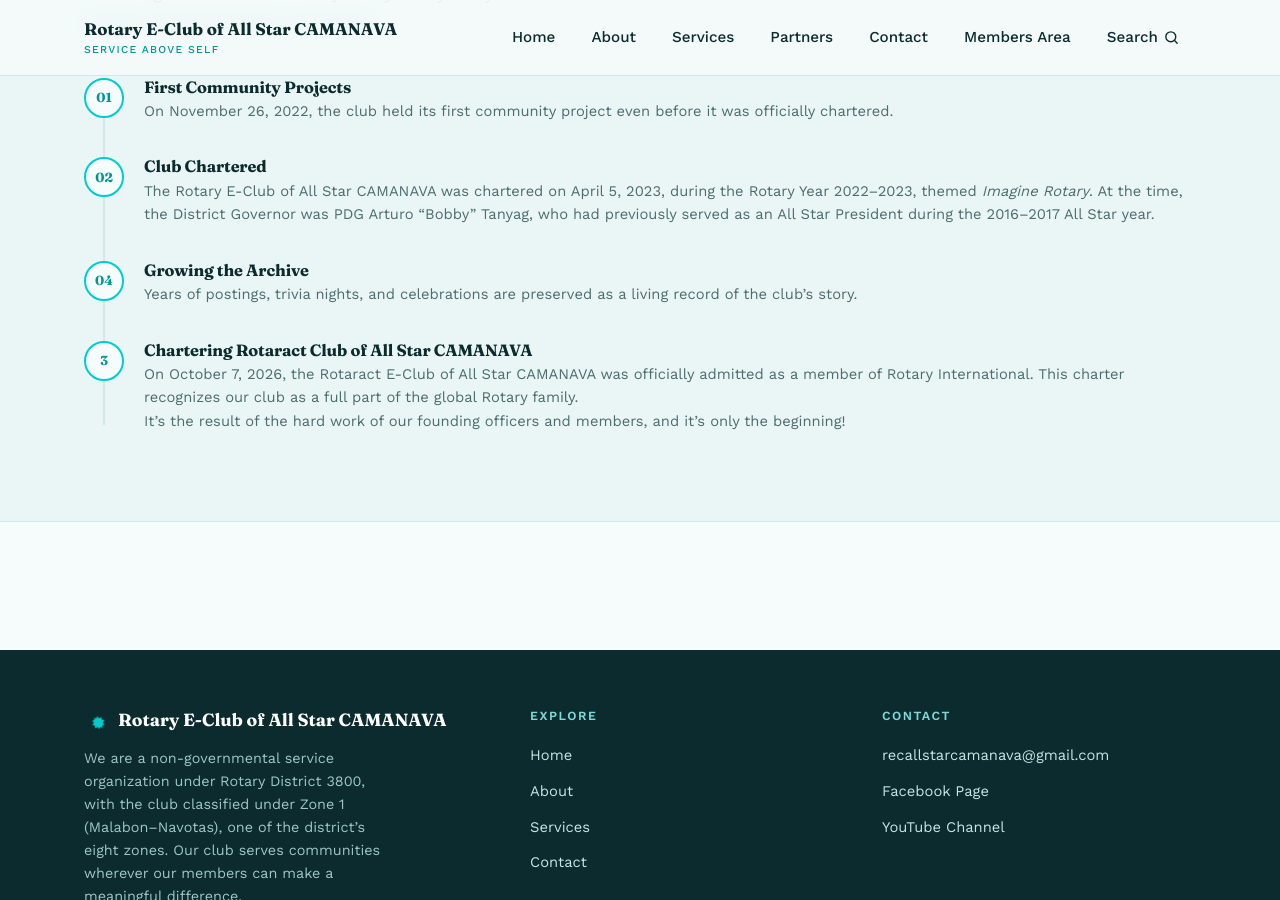
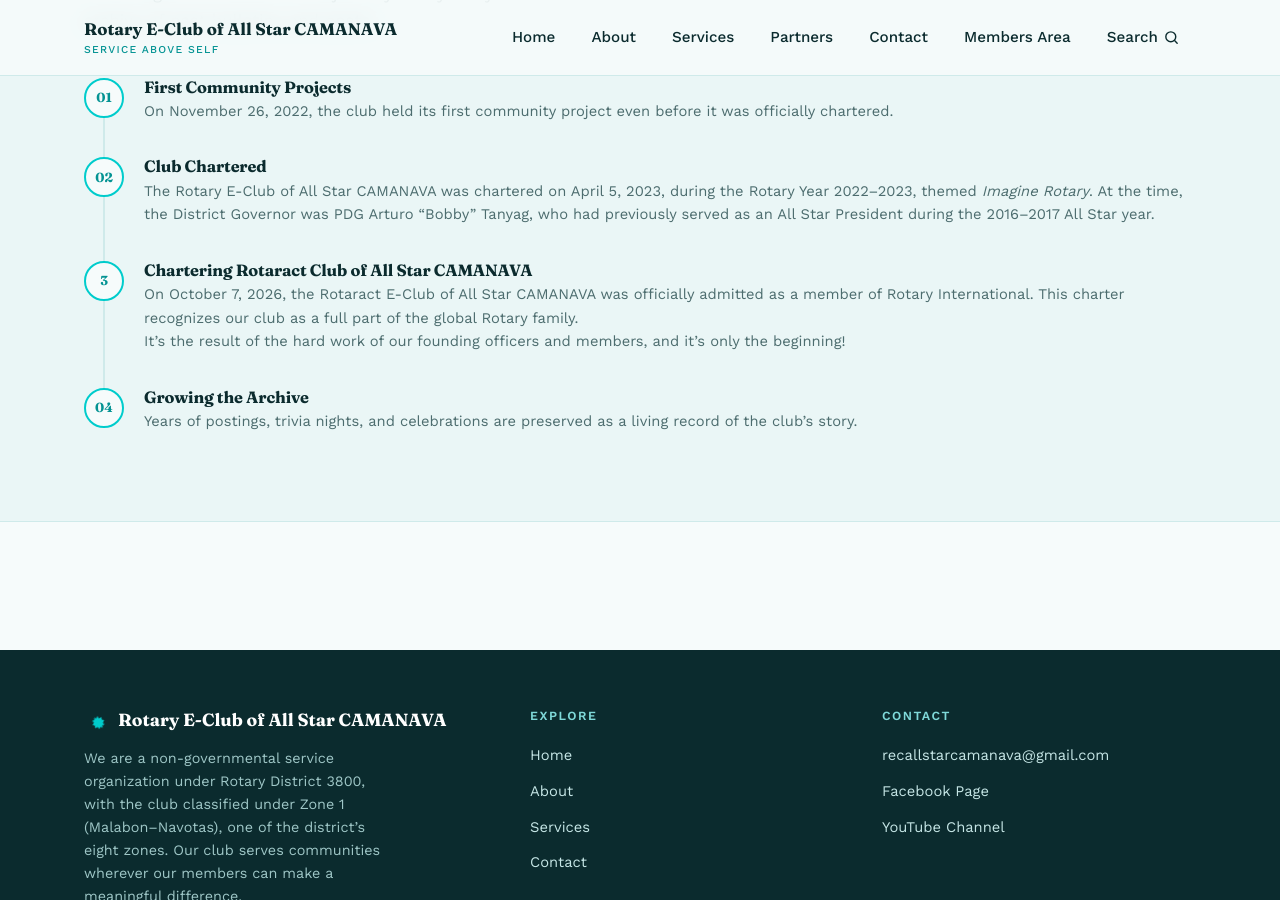
Before and after one commit to allstarcamanava/allstarcamanava.github.io, a Jekyll site: the page built from about.html, in a window 1280 px wide and 900 px high, scrolled down 1959 px. Built offline with Jekyll 4.4.1, drawn with Linux system fonts in a browser that asks for light colours; part of the change alters nothing that is shown.

```diff
--- a/_data/about.yml
+++ b/_data/about.yml
@@ -44,12 +44,6 @@ history:
         time, the District Governor was PDG Arturo “Bobby” Tanyag, who had
         previously served as an All Star President during the 2016–2017 All Star
         year.
-    - number: "04"
-      title: Growing the Archive
-      description: >+
-        Years of postings, trivia nights, and celebrations are preserved as a
-        living record of the club's story.
-
     - number: "3"
       title: Chartering Rotaract Club of All Star CAMANAVA
       description: >-
@@ -59,4 +53,10 @@ history:
 
 
         It’s the result of the hard work of our founding officers and members, and it’s only the beginning!
+    - number: "04"
+      title: Growing the Archive
+      description: >+
+        Years of postings, trivia nights, and celebrations are preserved as a
+        living record of the club's story.
+
 feature_cards: []
```
